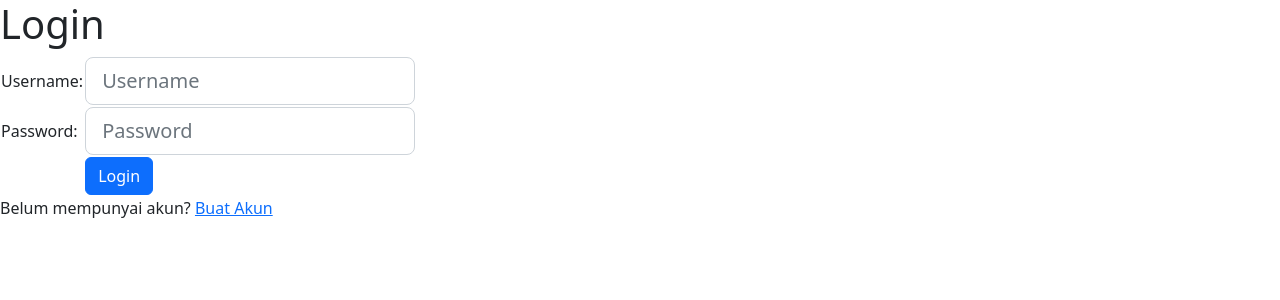
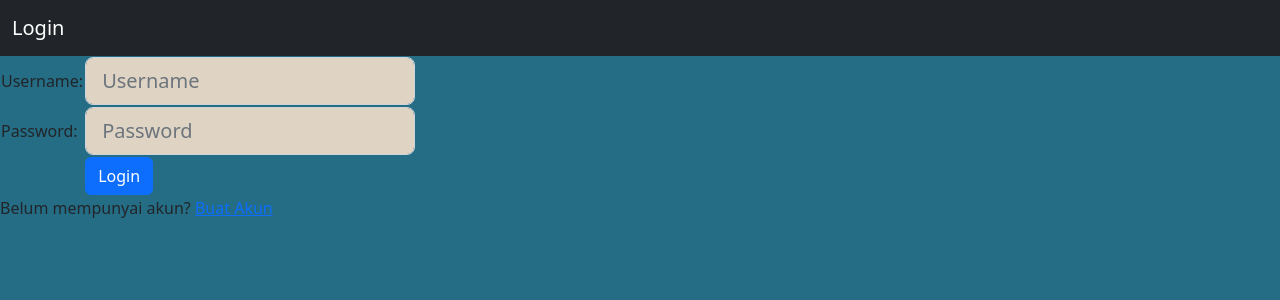
Before and after one commit to FathanHad/LAB-PBP, a Django app: page /wishlist/login/ in a window 1280 px wide. Shown: the top 300 px of the page. Run offline with Django 4.2, Linux system fonts and the light colour scheme.

Commit message:
updating display

```diff
--- a/wishlist/templates/login.html
+++ b/wishlist/templates/login.html
@@ -5,22 +5,25 @@
 {% endblock meta %}
 
 {% block content %}
-
-<div class = "login">
-
-    <h1>Login</h1>
+<nav class="navbar navbar-dark bg-dark">
+    <div class="container-fluid">
+      <a class="navbar-brand" href="#">Login </a>
+    </div>
+</nav>
+<div class = "login" >
 
     <form method="POST" action="">
         {% csrf_token %}
+        <body style="background-color: #256D85;">
             <table>
                 <tr>
                     <td>Username: </td>
-                <td><input type="text" name="username" placeholder="Username" class="form-control form-control-lg"></td>
+                    <td><input type="text" name="username" placeholder="Username" class="form-control form-control-lg" style="background-color: #DFD3C3; "></td>
                 </tr>
 
                 <tr>
                     <td>Password: </td>
-                <td><input type="password" name="password" placeholder="Password" class="form-control form-control-lg"></td>
+                    <td><input type="password" name="password" placeholder="Password" class="form-control form-control-lg" style="background-color: #DFD3C3;"></td>
                 </tr>
 
                 <tr>
@@ -28,6 +31,7 @@
                     <td><input class="btn btn-primary" type="submit" value="Login"></td>
                 </tr>
             </table>
+        </body>
     </form>
 
     {% if messages %}
```
Also changed, not shown: wishlist/templates/register.html (+8 -2 lines). Lines whose indentation alone changed are shown as unchanged.
